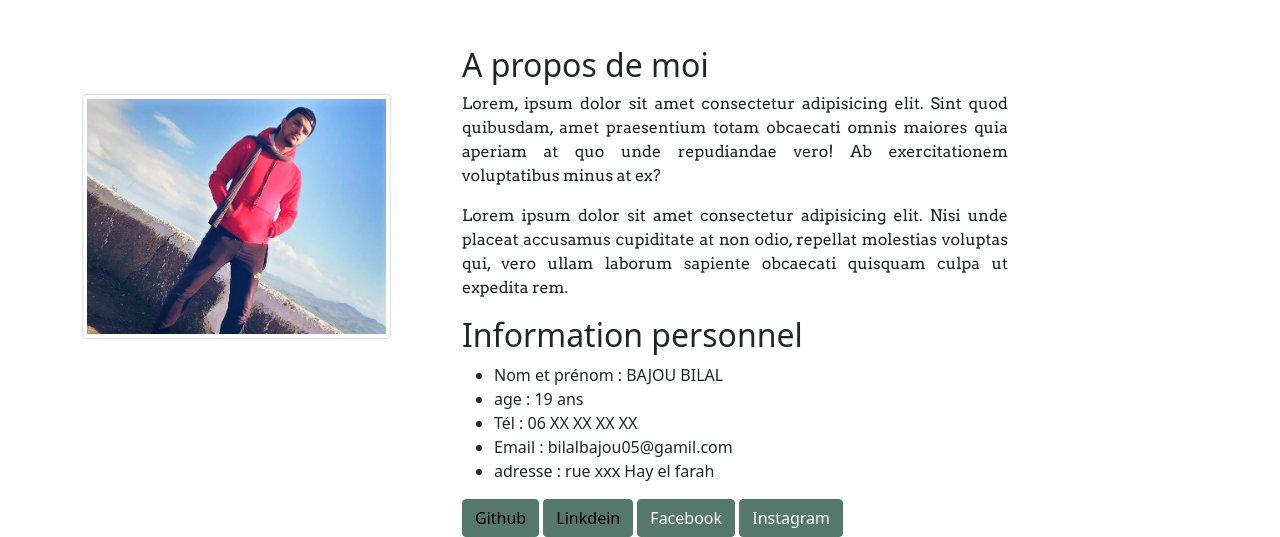
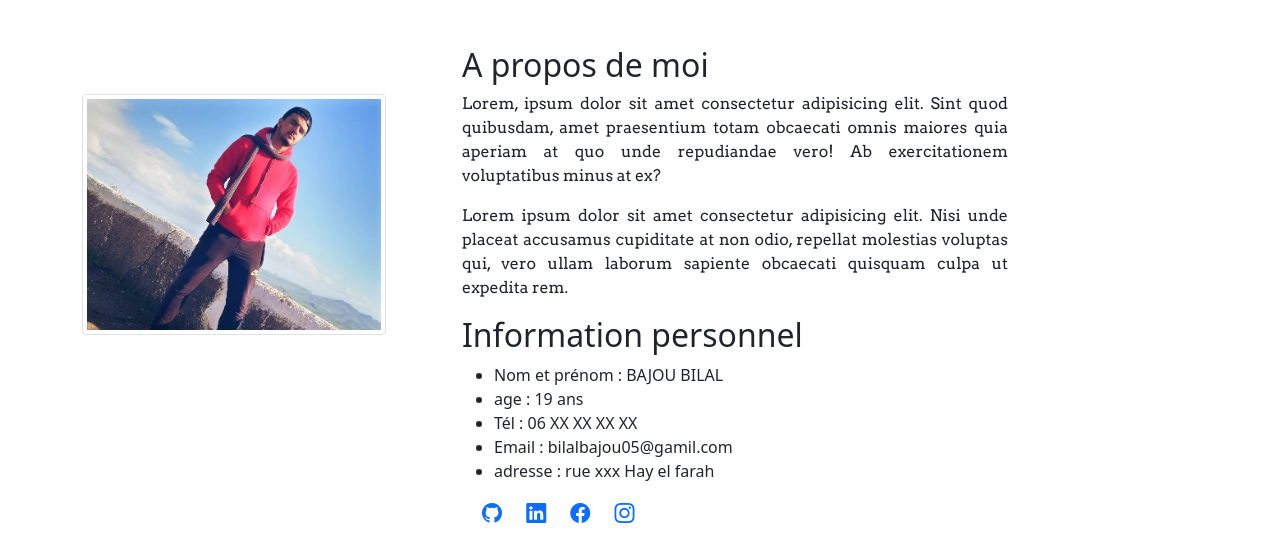
Before and after one commit to bilalbajou/porfoliobilal, a plain HTML site: page index.html in a window 1280 px wide. Shown: the part 802-1339 px from the top of the page. Drawn offline with nearby package versions, Linux system fonts and the light colour scheme; a web font is replaced by a local one.

Commit message:
add icons social reseaux

```diff
--- a/index.css
+++ b/index.css
@@ -49,19 +49,7 @@ header{
    text-justify: inter-word;
    font-family: 'Arvo', serif;
 }
-.btn-git{
-    background-color:   #56776c !important  ;
-    border-color:  #56776c !important ;
+.links{
+    margin-left: 20px;
+    font-size: 20px;
 }
-.btn-lin{
-    background-color:   #56776c !important  ;
-    border-color:  #56776c !important ;
-}
-.btn-fa{
-    background-color:   #56776c !important  ;
-    border-color:  #56776c !important ;
-}
-.btn-ins{
-    background-color:   #56776c !important  ;
-    border-color:  #56776c !important ;
-}
--- a/index.html
+++ b/index.html
@@ -5,6 +5,7 @@
     <meta http-equiv="X-UA-Compatible" content="IE=edge">
     <meta name="viewport" content="width=device-width, initial-scale=1.0">
     <link rel="stylesheet" href="index.css">
+    <link rel="stylesheet" href="https://cdn.jsdelivr.net/npm/bootstrap-icons@1.4.1/font/bootstrap-icons.css">
     <link rel="preconnect" href="https://fonts.gstatic.com">
 <link href="https://fonts.googleapis.com/css2?family=Arvo&display=swap" rel="stylesheet">
     <link rel="preconnect" href="https://fonts.gstatic.com">
@@ -49,7 +50,7 @@
      <center><a href="https://www.google.com/?hl=fr" target="_blank"><button type="button" class="btn btn-outline-danger cvbtn">Voir Mon Cv</button></a></center>
     </div>
 </header>
-<section class="mt-5" id="#propos">
+<section class="mt-5" id="propos">
              <div class="container">
                   <div class="row">
                          <div class="col-lg-4 col-md-4 col-xd-12 img-bilal">
@@ -67,10 +68,10 @@
                              <li>Email : bilalbajou05@gamil.com</li>
                              <li>adresse : rue xxx Hay el farah</li>
                            </ul>
-                           <button type="button" class="btn btn-info btn-git">Github</button>
-                           <button type="button" class="btn btn-info btn-lin">Linkdein</button>
-                           <button type="button" class="btn btn-success btn-fa">Facebook</button>
-                           <button type="button" class="btn btn-success btn-ins">Instagram</button>
+                           <a href="https://github.com/bilalbajou" target="_blank"><i class="bi bi-github  links"></i></a>
+                           <a href="#"><i class="bi bi-linkedin links"></i></a>
+                           <a href="https://www.facebook.com/bilal.bajou.77/" target="_blank"><i class="bi bi-facebook links"></i></a>
+                           <a href="#"><i class="bi bi-instagram links"></i></a>
                          </div>
                   </div>
              </div>
```
